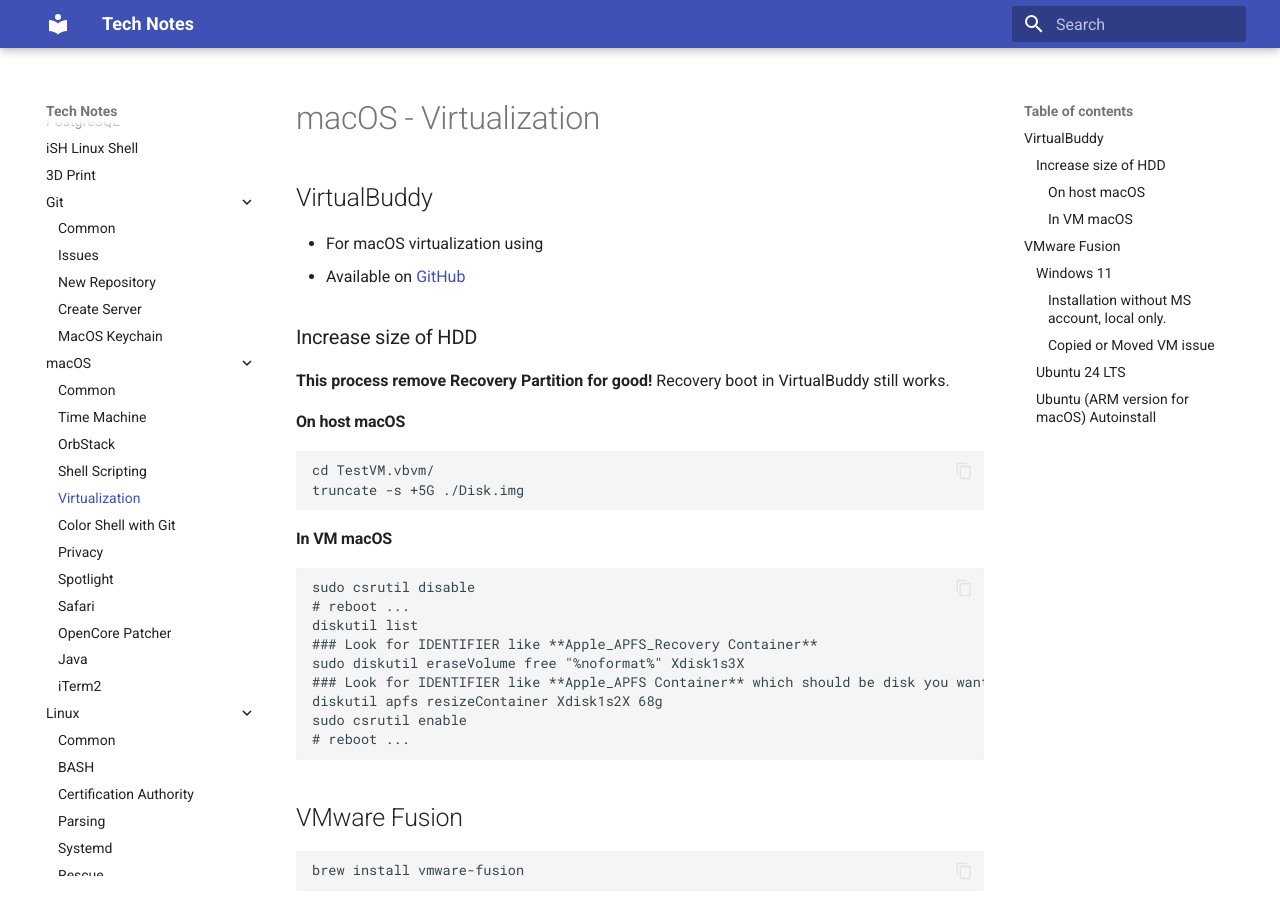
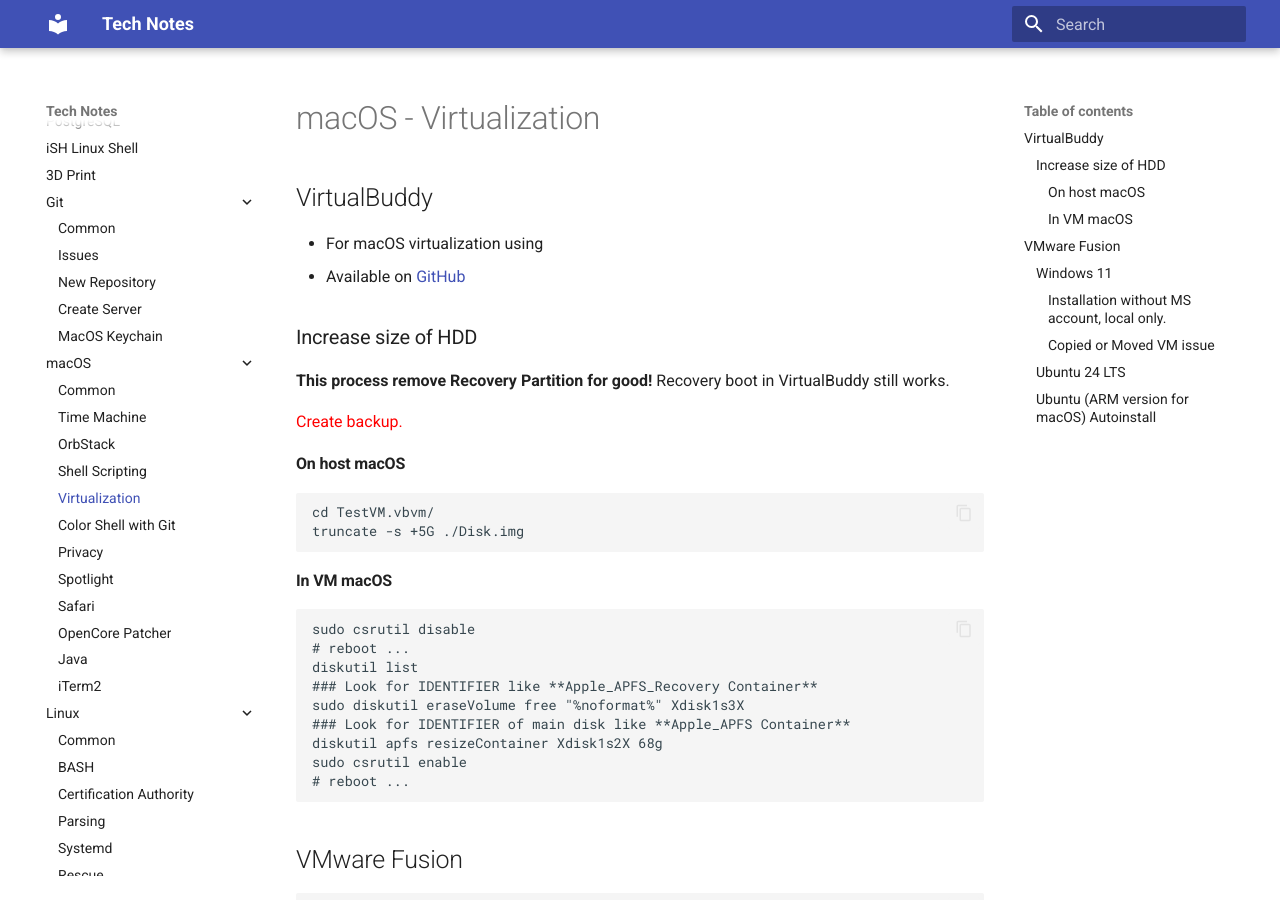
Before and after one commit to jorycz/technotes, an MkDocs documentation site: the page built from docs/macOS/macOS-Virtualization.md, in a window 1280 px wide and 900 px high. Built offline with MkDocs 1.6.1 and Material for MkDocs 9.7.7, drawn with Linux system fonts in a browser that asks for light colours.

Commit message:
Improved VirtualBuddy section.

```diff
--- a/docs/macOS/macOS-Virtualization.md
+++ b/docs/macOS/macOS-Virtualization.md
@@ -8,6 +8,8 @@
 ### Increase size of HDD
 
 **This process remove Recovery Partition for good!** Recovery boot in VirtualBuddy still works.
+
+<font color="red">Create backup.</font>
 
 #### On host macOS
 
@@ -21,7 +23,7 @@
     diskutil list
     ### Look for IDENTIFIER like **Apple_APFS_Recovery Container**
     sudo diskutil eraseVolume free "%noformat%" Xdisk1s3X
-    ### Look for IDENTIFIER like **Apple_APFS Container** which should be disk you want to increase
+    ### Look for IDENTIFIER of main disk like **Apple_APFS Container**
     diskutil apfs resizeContainer Xdisk1s2X 68g
     sudo csrutil enable
     # reboot ...
```
